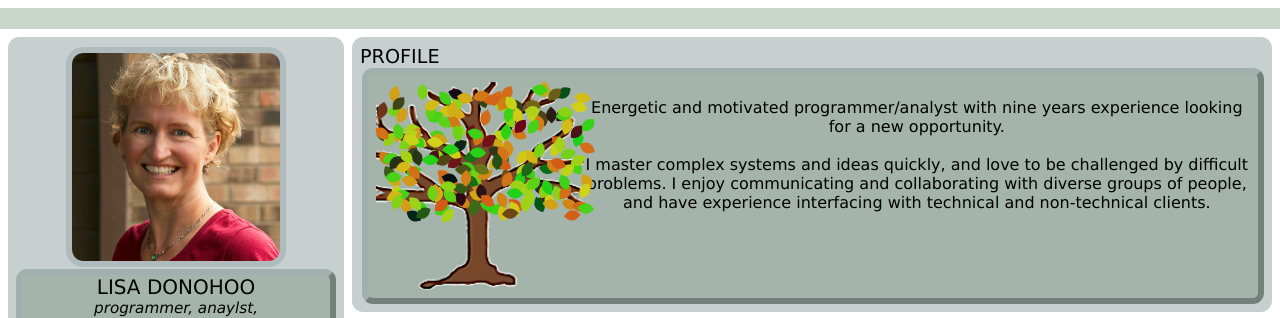
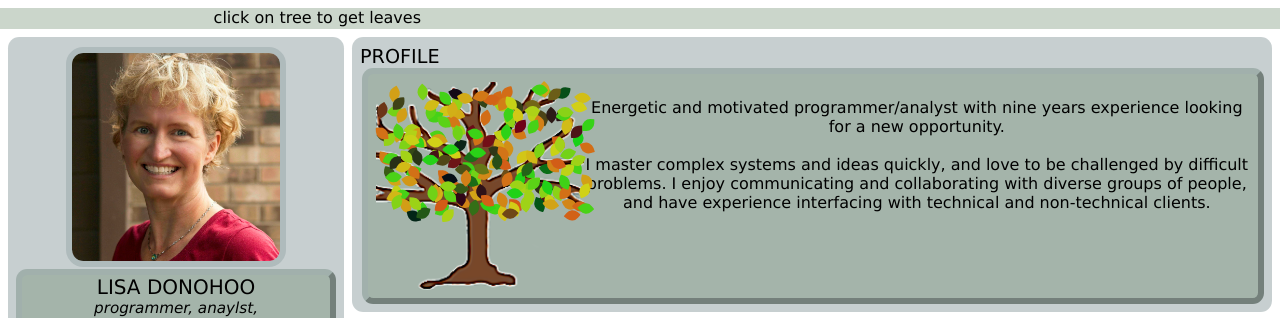
Before and after one commit to ldonohoo/ldonohoo.github.io, a plain HTML site: page index.html in a window 1280 px wide. Shown: the top 318 px of the page. Drawn offline with Linux system fonts and the light colour scheme.

Commit message:
Update index.html

```diff
--- a/index.html
+++ b/index.html
@@ -14,7 +14,7 @@
     </head>
     <body>
         <div id="ball"></div>
-        <header></header>
+        <header>                                          click on tree to get leaves</header>
         <div class="sidebar">
             <div id="photo"><img id="photoimg" src="images/headshot2.jpg" alt="picture of Lisa"></div>
             <div id="name" class="tooltip">LISA DONOHOO<br>programmer, anaylst, <br>maker
```
